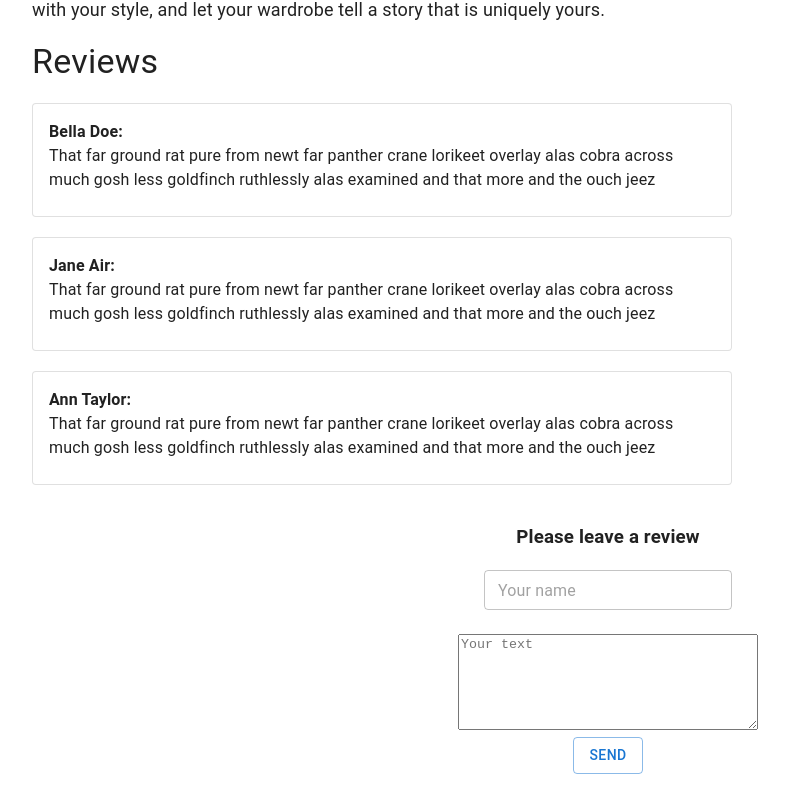
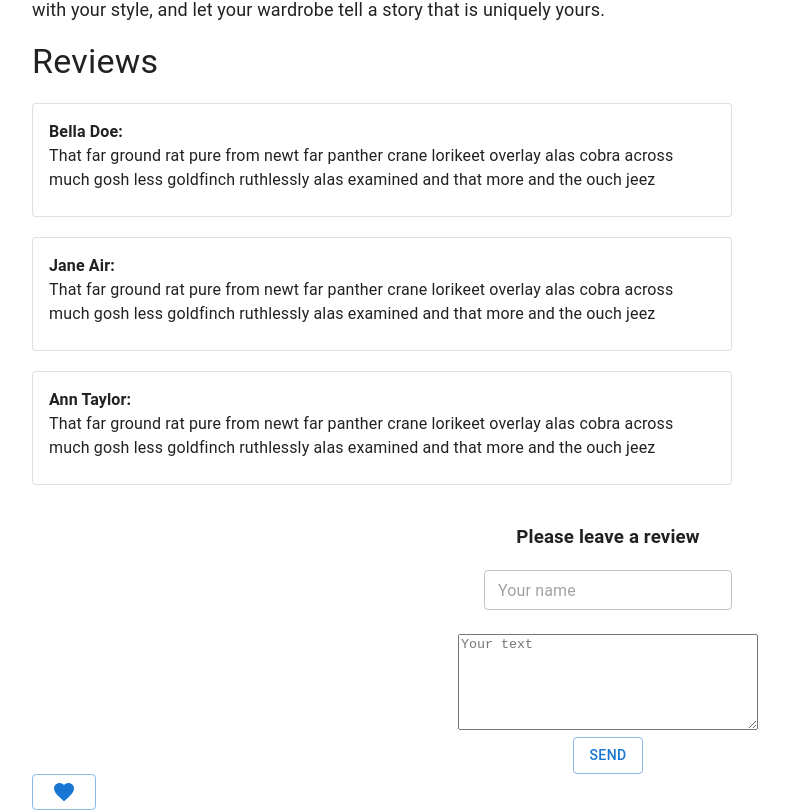
Before and after one commit to viktoriia-7/blog-on-react, a React (Create React App) app: page /beauty/1 in a window 1280 px wide. Shown: the part 983-1793 px from the top of the page, without its empty margins (32-821 px from the left). Before the commit the page ends 1757 px from the top, so only its background shows below. Built offline with nearby package versions, Linux system fonts and the light colour scheme.

Commit message:
added Like

```diff
--- a/package.json
+++ b/package.json
@@ -15,6 +15,7 @@
     "@types/node": "^16.18.34",
     "@types/react": "^18.2.7",
     "@types/react-dom": "^18.2.4",
+    "@types/react-redux": "^7.1.25",
     "react": "^18.2.0",
     "react-dom": "^18.2.0",
     "react-redux": "^8.1.1",
--- /dev/null
+++ b/src/assets/redux/hooks.ts
@@ -0,0 +1,6 @@
+import { useDispatch, useSelector } from 'react-redux'
+import type { TypedUseSelectorHook } from 'react-redux'
+import type { RootState, AppDispatch } from './store'
+
+export const useAppDispatch: () => AppDispatch = useDispatch
+export const useAppSelector: TypedUseSelectorHook<RootState> = useSelector
--- /dev/null
+++ b/src/assets/redux/likeReducer.ts
@@ -0,0 +1,20 @@
+import { AnyAction } from 'redux'
+
+type LikeState = {
+    [id: string]: boolean
+}
+
+const initialState: LikeState = { 1: true, 2: true }
+
+export const likeReducer = (state = initialState, action: AnyAction) => {
+    switch (action.type) {
+        case 'TOGGLE_LIKE': {
+            return {
+                ...state,
+                [action.id]: !state[action.id],
+            }
+        }
+        default:
+            return state
+    }
+}
--- /dev/null
+++ b/src/assets/redux/store.ts
@@ -0,0 +1,11 @@
+import { configureStore } from '@reduxjs/toolkit'
+import { likeReducer } from './likeReducer'
+
+export const store = configureStore({
+    reducer: {
+        productsLikeState: likeReducer,
+    },
+})
+
+export type RootState = ReturnType<typeof store.getState>
+export type AppDispatch = typeof store.dispatch
--- /dev/null
+++ b/src/components/Like/Like.tsx
@@ -0,0 +1,31 @@
+import Button from '@mui/material/Button/Button'
+import FavoriteBorderIcon from '@mui/icons-material/FavoriteBorder'
+import FavoriteIcon from '@mui/icons-material/Favorite'
+import { useAppDispatch, useAppSelector } from 'assets/redux/hooks'
+// import { useAppDispatch, useAppSelector } from 'redux/hooks'
+
+type Props = {
+    id: string
+}
+
+const Like = ({ id }: Props) => {
+    const isLiked = useAppSelector((state) => state.productsLikeState[id])
+    const dispatch = useAppDispatch()
+    return (
+        <div>
+            <Button
+                variant="outlined"
+                onClick={() =>
+                    dispatch({
+                        type: 'TOGGLE_LIKE',
+                        id,
+                    })
+                }
+            >
+                {/* <FavoriteIcon /> */}
+                {isLiked ? <FavoriteIcon /> : <FavoriteBorderIcon />}
+            </Button>
+        </div>
+    )
+}
+export default Like
--- a/src/index.tsx
+++ b/src/index.tsx
@@ -1,10 +1,14 @@
 import React from 'react'
 import ReactDOM from 'react-dom/client'
 import App from 'Container/App/App'
+import { Provider } from 'react-redux'
+import { store } from 'assets/redux/store'
 
 const root = ReactDOM.createRoot(document.getElementById('root') as HTMLElement)
 root.render(
     <React.StrictMode>
+        <Provider store={store}>
             <App />
+        </Provider>
     </React.StrictMode>
 )
--- a/src/pages/BeautyPage.tsx
+++ b/src/pages/BeautyPage.tsx
@@ -2,6 +2,7 @@ import { Container } from '@mui/material'
 import Reviews from 'components/Rewiews/Rewiews'
 import beautyPostsArray from 'utils/beautyPostsArray'
 import 'assets/style.scss'
+import Like from 'components/Like/Like'
 
 export interface BeautyPost {
     id: string
@@ -20,13 +21,14 @@ export function getBeautyPost(postId: string): BeautyPost | undefined {
 const BeautyPage = ({ post }: Props) => {
     return (
         <Container>
-                <h1>Beauty</h1>
-                <div className="content-page">
+            <h1>Beauty</h1>
+            <div className="content-page">
                 <h2>{post.title}</h2>
                 <img src={post.imageUrl} alt="Exploring Beauty Trends"></img>
                 <p>{post.content}</p>
             </div>
             <Reviews />
+            <Like id={post.id} />
         </Container>
     )
 }
```
Also changed, not shown: 1 other file (tests, documents, lock files or other folders).
